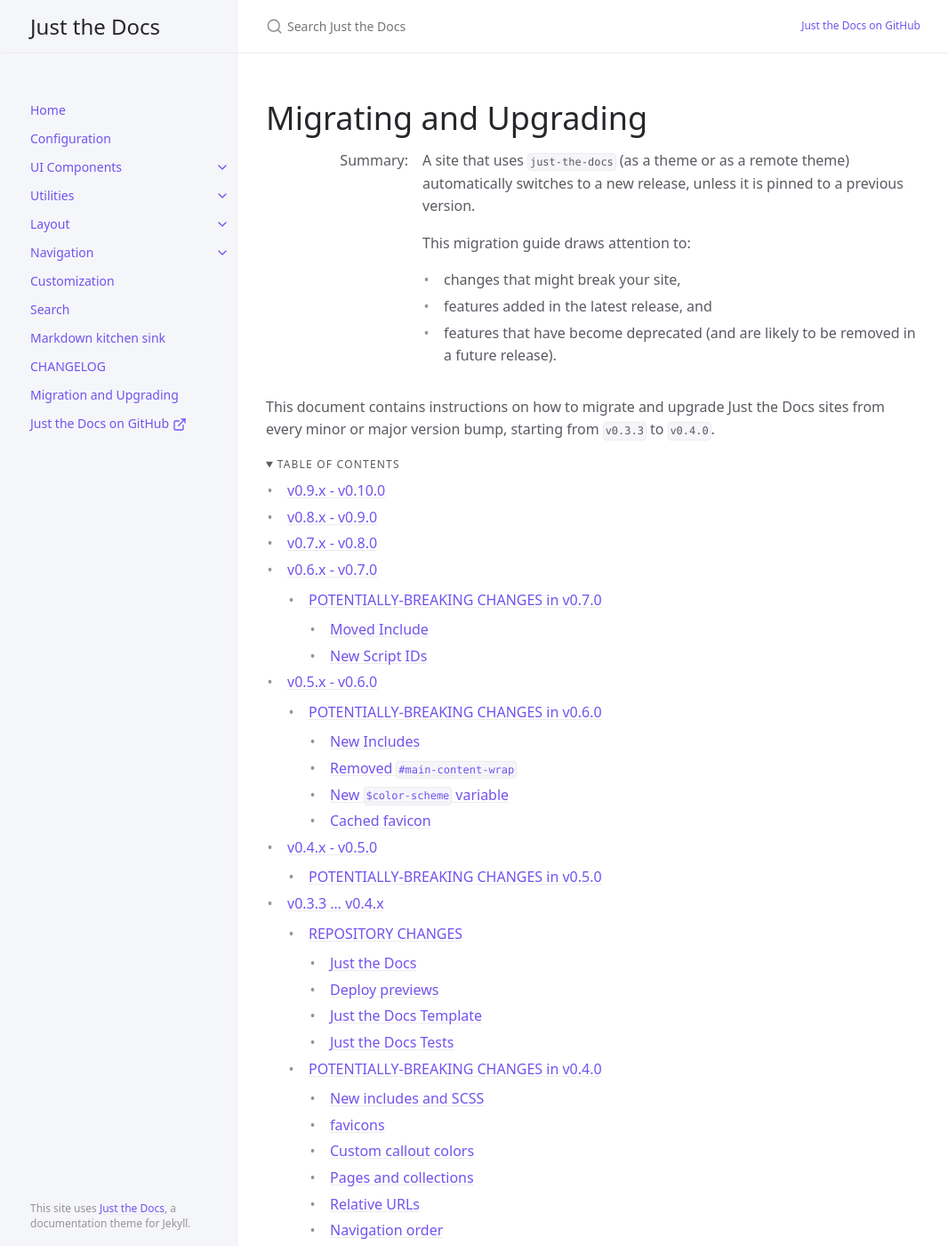
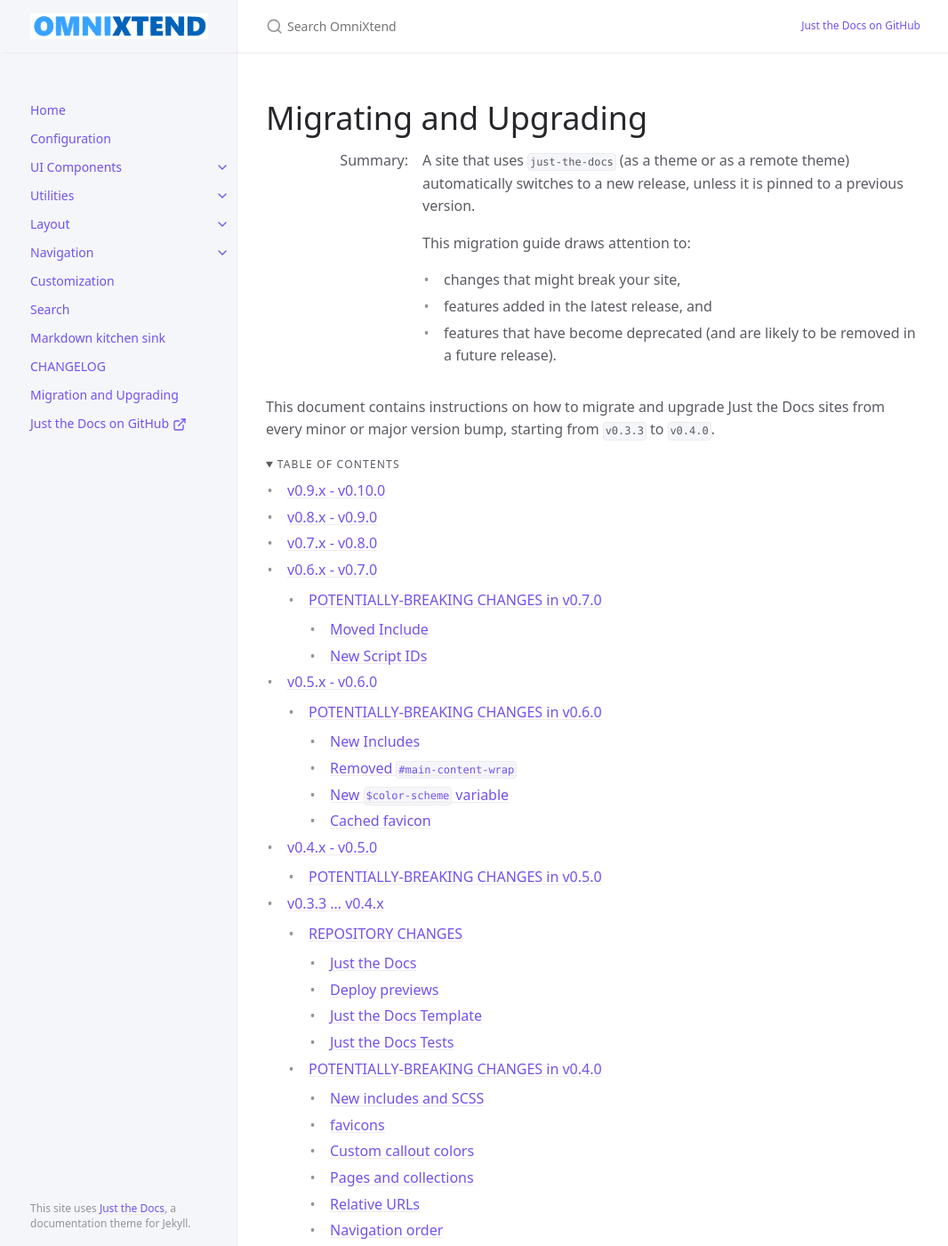
Before and after one commit to MemoryInterconnect/MemoryInterconnect.github.io, a Jekyll site: the page built from MIGRATION.md, in a window 1280 px wide and 1400 px high. Shown: the whole window at 89% size, without its empty margins (105-1171 px from the left). Built offline with Jekyll 4.4.1, drawn with Linux system fonts in a browser that asks for light colours; cached includes are drawn as plain includes.

Commit message:
Modify base info

```diff
--- a/_config.yml
+++ b/_config.yml
@@ -13,11 +13,11 @@
 # you will see them accessed via {{ site.title }}, {{ site.github_repo }}, and so on.
 # You can create any custom variable you would like, and they will be accessible
 # in the templates via {{ site.myvariable }}.
-title: Just the Docs
-description: A Jekyll theme for documentation
+title: OmniXtend
+description: Memory Fabic over Ethernet
 baseurl: "" # the subpath of your site, e.g. /blog
-url: "https://just-the-docs.com" # the base hostname & protocol for your site, e.g. http://example.com
-repository: just-the-docs/just-the-docs # for github-metadata
+url: "https://memoryinterconnect.github.io" # the base hostname & protocol for your site, e.g. http://example.com
+repository: MemoryInterconnect/memoryinterconnect # for github-metadata
 
 permalink: pretty
 
@@ -57,7 +57,7 @@ exclude:
   - fixtures/
 
 # Set a path/url to a logo that will be displayed instead of the title
-#logo: "/assets/images/just-the-docs.png"
+logo: "/assets/images/omnixtend-logo.png"
 
 # Enable or disable the site search
 # Supports true (default) or false
```
Also changed, not shown: assets/images/omnixtend-logo.png (added).
